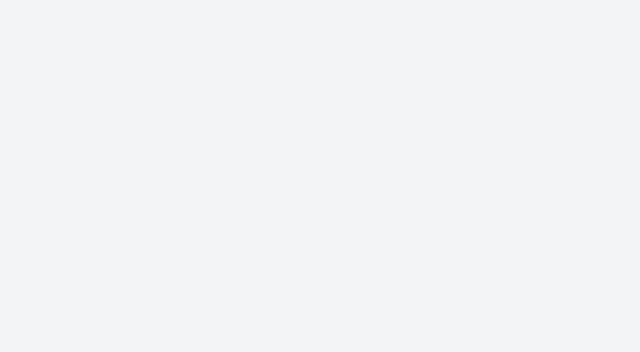
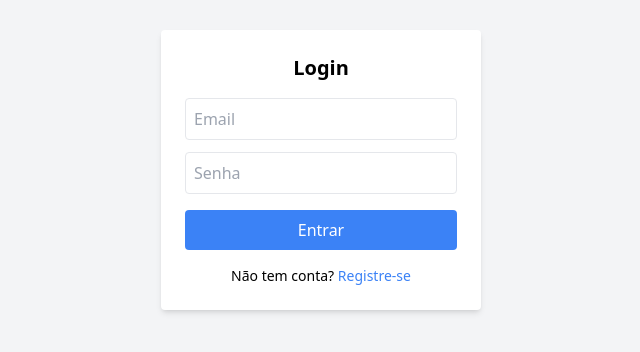
Before and after one commit to marcus1708/TechBank, a React (Vite) app in the folder frontend/: page / in a window 1280 px wide. Before the commit this address had no page. Shown: the part 230-582 px from the top of the page, without its empty margins (319-959 px from the left). Built offline with nearby package versions, Linux system fonts and the light colour scheme.

Commit message:
Update App.tsx

```diff
--- a/frontend/src/App.tsx
+++ b/frontend/src/App.tsx
@@ -15,6 +15,7 @@ export default function App() {
     <AuthProvider>
       <Router>
         <Routes>
+        <Route path="/" element={<LoginPage />} />
           <Route path="/welcome" element={<WelcomePage />} />
           <Route path="/login" element={<LoginPage />} />
           <Route path="/dashboard" element={<Dashboard />} />
```
